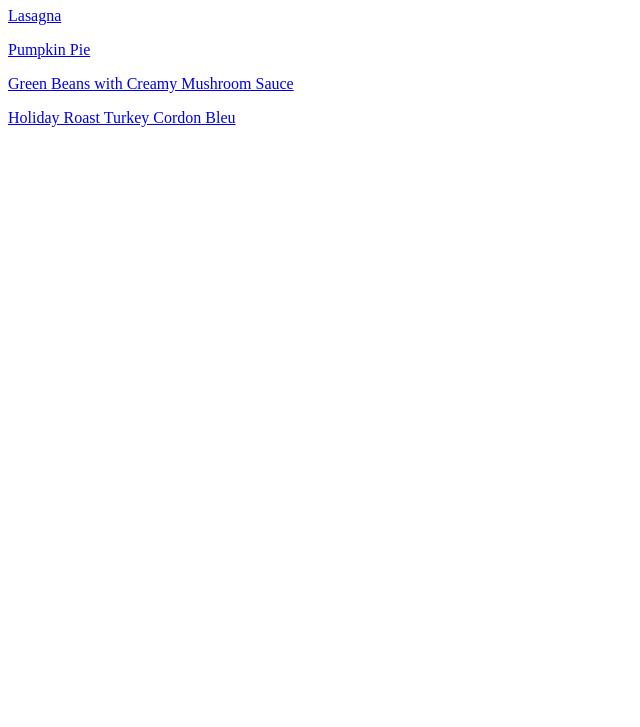
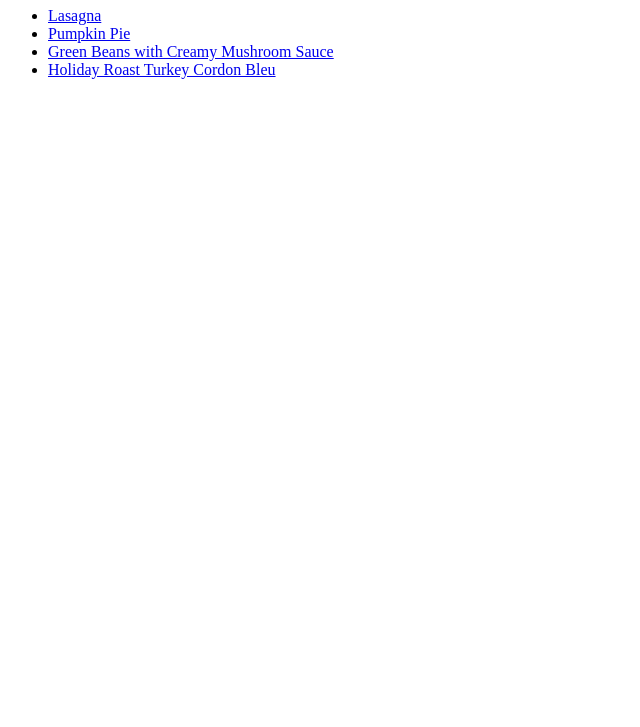
Before and after one commit to ErreRuiz/odin-recipes, a plain HTML site: page index.html in a window 1280 px wide. Shown: the part 73-800 px from the top of the page, without its empty margins (0-640 px from the left). Drawn offline with Linux system fonts and the light colour scheme.

Commit message:
Add recipes to unordered list

```diff
--- a/index.html
+++ b/index.html
@@ -6,10 +6,14 @@
     </head>
     <body>
         <h1>Odin Recipes</h1>
-        <a href="../odin-recipes/recipes/lasagna.html">Lasagna</a>
-        <p><a href="./recipes/pumpkin_pie.html">Pumpkin Pie</a></p>
-        <p><a href="./recipes/green_beans.html">Green Beans with Creamy Mushroom Sauce</a></p>
-        <p><a href="./recipes/turkey_cordon_bleu.html">Holiday Roast Turkey Cordon Bleu</a></p>
+        <ul>
+            <li><a href="../odin-recipes/recipes/lasagna.html">Lasagna</a></li>
+            <li><a href="./recipes/pumpkin_pie.html">Pumpkin Pie</a></li>
+            <li><a href="./recipes/green_beans.html">Green Beans with Creamy Mushroom Sauce</a></li>
+            <li><a href="./recipes/turkey_cordon_bleu.html">Holiday Roast Turkey Cordon Bleu</a></li>
+        </ul>
+
+
     </body>
 
 </html>
```
